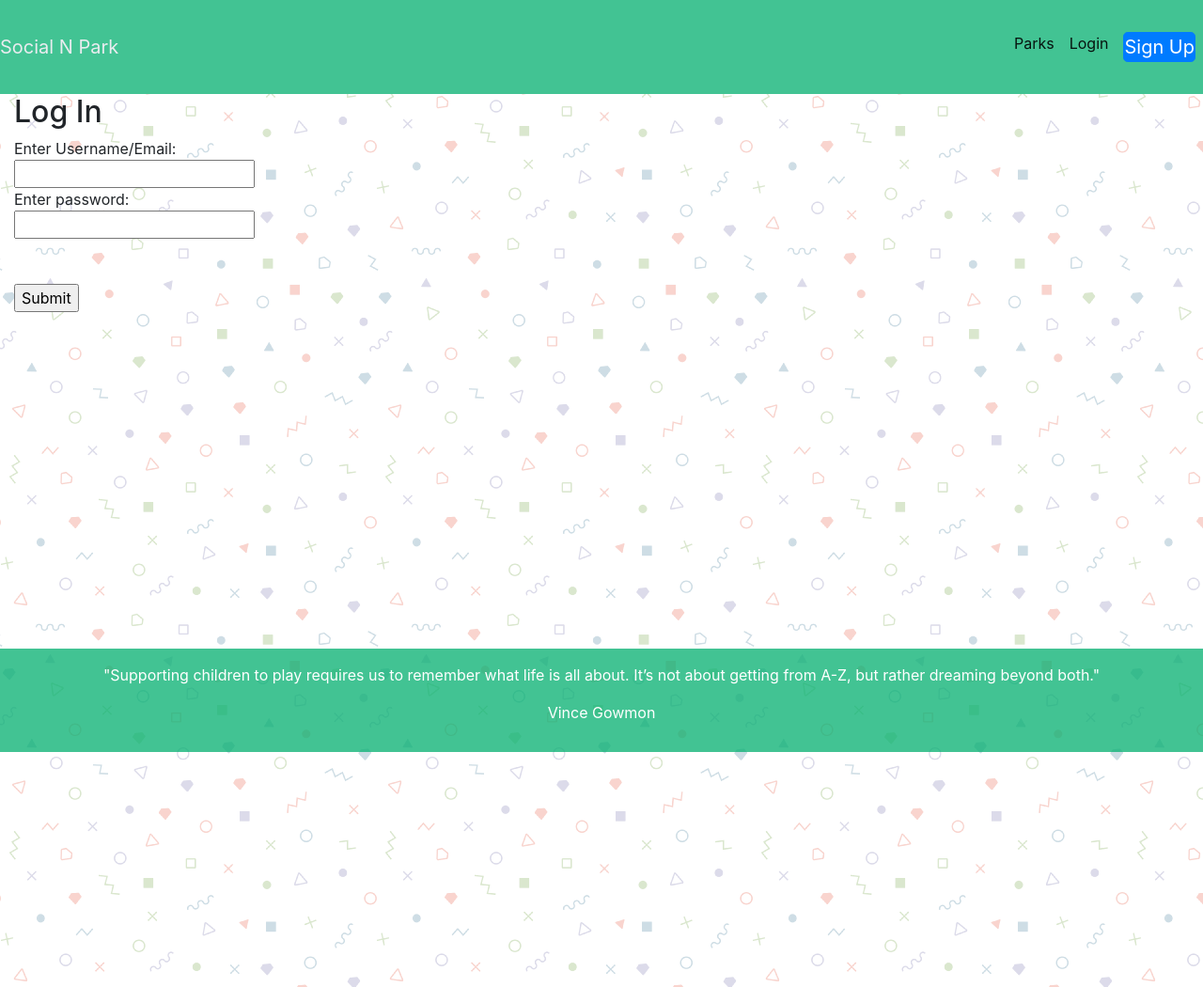
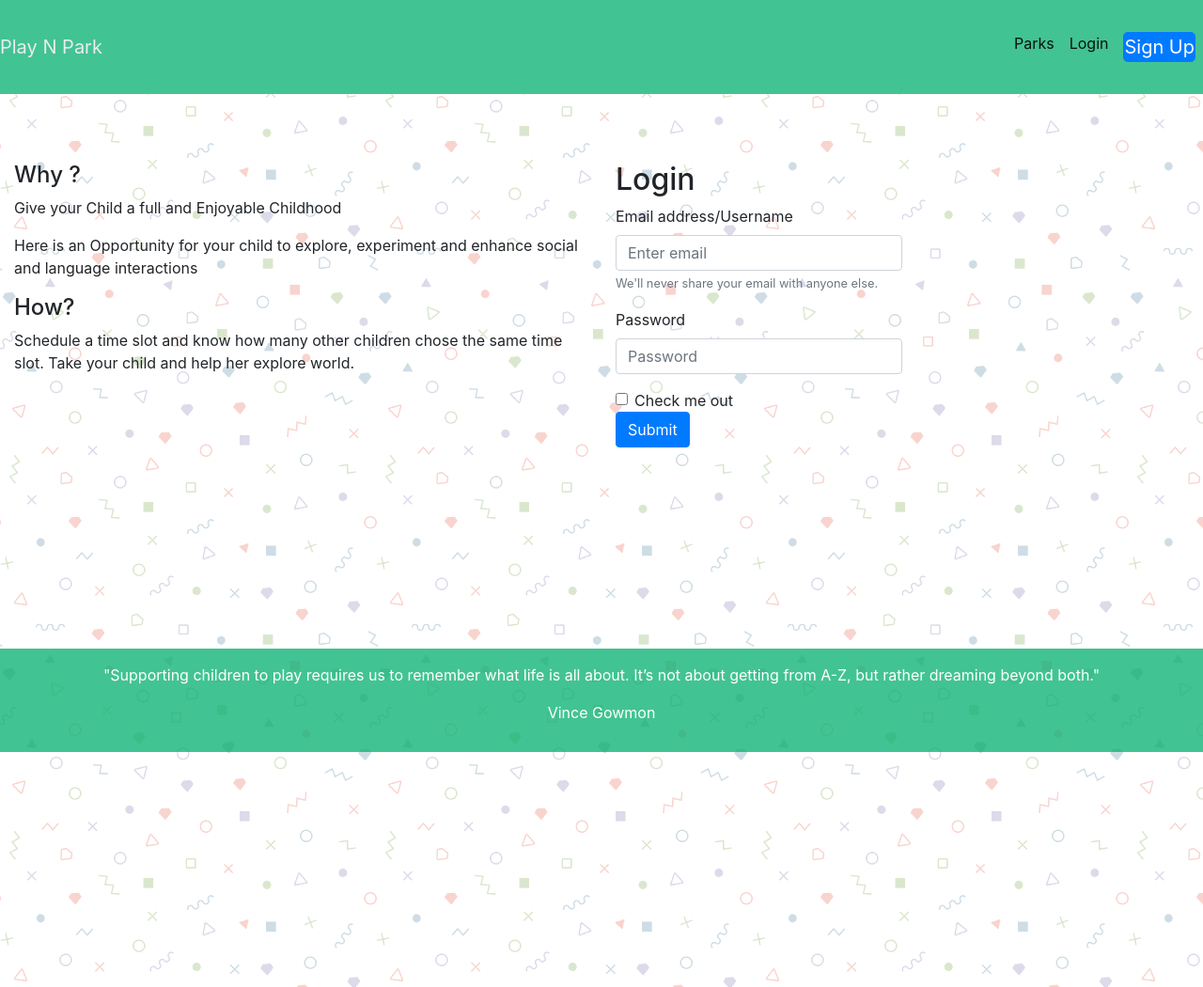
Before and after one commit to SuriyaMohan89/HB--Park-N-Play, a Flask app: page /login in a window 1280 px wide. Shown: the whole page at 94% size. Run offline with Flask 2, Linux system fonts and the light colour scheme; some libraries are stand-ins or nearby versions.

Commit message:
Styling with login page

```diff
--- a/templates/base.html
+++ b/templates/base.html
@@ -46,7 +46,7 @@ nav.navbar.navbar-light.navbar-expand-lg {
 
 	<nav class="navbar navbar-light navbar-expand-lg"
                 style="background-color:#0ab173c4;">
-  			<a class="navbar-brand" href="http://localhost:5000/">Social N Park </a>
+  			<a class="navbar-brand" href="http://localhost:5000/">Play N Park </a>
   		  <button class="navbar-toggler" type="button" data-toggle="collapse" data-target="#navbarSupportedContent" aria-controls="navbarSupportedContent" aria-expanded="false" aria-label="Toggle navigation">
     	   <span class="navbar-toggler-icon"></span>
   		  </button>
--- a/templates/login_page.html
+++ b/templates/login_page.html
@@ -1,14 +1,51 @@
 {% extends "base.html" %}
 {% block content %}
+<style type="text/css">
+/*.formalign {
+    padding-top: 5.5rem;
+    padding-left: 13.5rem;
+    height: 100%;
+    width: 75%;
+    margin: auto;
+}*/
+.form-control{
+	width:50%;
+}
+</style>
 
 <div class = "container-fluid" style="height:950px">
 <!-- <script src="http://codeply.com/js/embed.js"></script><div data-codeply="nhbdi2FkJm" ></div> -->
-	<form action="/login" method="POST">
-		<h2>Log In</h2>
-		Enter Username/Email:<br><input type="text" name="username"><br>
-		Enter password:<br><input type="password" name="password"><br>
-	<br><br><input type="submit" value="Submit">
-	</form>
-</div>
+<!-- <h1>Login to schedule time </h1>	 -->
+	<div class="row" style="padding-top: 4.5rem">
+	<div class="col">
+      	<h4>Why ?</h4>
+       <p>Give your Child a full and Enjoyable Childhood</p>
+       <p>Here is an Opportunity for your child to explore, experiment and enhance social and language interactions </p>
+       <h4>How?</h4>
+       <p> Schedule a time slot and know how many other children chose the same time slot. Take your child and help her explore world.</p>
+     </div>
+	<div class="col">
+	 	<form action="/login" method="POST">
+		<h2>Login</h2>
+
+    <div class="form-group">
+   		 <label for="exampleInputEmail1">Email address/Username</label>
+    	<input type="email" name="username" class="form-control" id="exampleInputEmail1" aria-describedby="emailHelp" placeholder="Enter email">
+    	<small id="emailHelp" class="form-text text-muted">We'll never share your email with anyone else.</small>
+  	</div>
+  	<div class="form-group">
+   		 <label for="exampleInputPassword1">Password</label>
+    	<input type="password" name="password" class="form-control" id="exampleInputPassword1" placeholder="Password">
+ 	</div>
+  	<div class="form-check">
+    	<input type="checkbox" class="form-check-input" id="exampleCheck1">
+    	<label class="form-check-label" for="exampleCheck1">Check me out</label>
+    </div>
+  		<button type="submit" class="btn btn-primary">Submit</button>
+		</form>
+
+	</div>
+
+	</div>
 
 {% endblock %}
```
Also changed, not shown: templates/register_form.html (+23 -12 lines).
